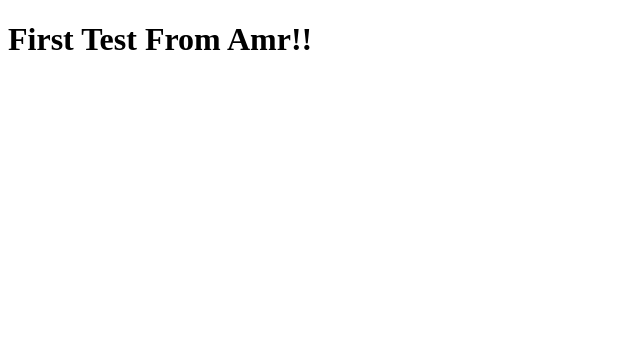
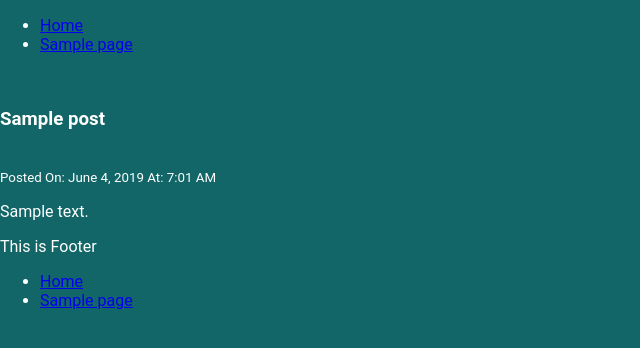
Before and after one commit to amrister/WordPressFirstOne, a WordPress theme: template index.php in a window 1280 px wide. Shown: the top 348 px of the page, without its empty margins (0-640 px from the left). Run offline with PHP 8.4 and a stand-in for WordPress, Linux system fonts and the light colour scheme; the site name, menu and one post (Sample post) are stand-ins, and other content is empty.

Commit message:
Base, Post Loop, Body Class, Page Template, and Theme Features ( Menus, Custom BK, Post Thumb, Custom Header ).

```diff
--- /dev/null
+++ b/css/master.css
@@ -0,0 +1,11 @@
+body{
+  margin: 0;
+  padding: 0;
+  color: #fff;
+  background-color: #126667;
+  font-family: "Roboto";
+}
+h1{
+  margin: 50px;
+  font-weight: 300;
+}
--- a/footer.php
+++ b/footer.php
@@ -1,4 +1,10 @@
 
-
+  <footer>
+    <p>This is Footer</p>
+    <?php wp_nav_menu( $args = array('theme_location'=>'secondary') ); ?>
+  </footer>
+  <?php
+    wp_footer();
+  ?>
   </body>
 </html>
--- /dev/null
+++ b/functions.php
@@ -0,0 +1,28 @@
+<?php
+
+  // Include Outside Files
+  function firstOne_enqueue(){
+    wp_enqueue_style('customstyle', get_template_directory_uri().'/css/master.css',array(), '1.0.0' , 'all' );
+    wp_enqueue_script( 'customjs' , get_template_directory_uri().'/js/main.js' , array() , '1.0.0' , true );
+  }
+  // Add_ Action is to Specify At which moment to use fn ( here In Icluding Template Scripts)
+  add_action( 'wp_enqueue_scripts' , 'firstOne_enqueue' );
+
+  // Add Menu in Appearence Section
+  function firstOne_theme_setup(){
+
+    add_theme_support( 'menus' );
+
+    register_nav_menu('primary', 'My Header Primary Navigation');
+    register_nav_menu( 'secondary', 'My Footer Navigation');
+
+  }
+  add_action( 'init', 'firstOne_theme_setup'); // Init (Initialization) or after_setup_theme
+
+  // Add new Features in Appearence Menu or other , We Can place it here or inside fn firstOne_theme_setup like add menus
+  // Check link for more https://developer.wordpress.org/reference/functions/add_theme_support/
+  add_theme_support( 'custom-background' );
+  add_theme_support( 'custom_header' );
+  add_theme_support( 'post-thumbnails' );
+
+ ?>
--- a/header.php
+++ b/header.php
@@ -3,7 +3,18 @@
   <head>
     <meta charset="utf-8">
     <title>First Experience</title>
-    <link rel="stylesheet" href="style.css">
-    <link rel="stylesheet" href="css/master.css">
+    <?php wp_head(); ?>
   </head>
-  <body>
+
+  <?php
+
+      if(is_front_page()){ // You Can use is_home if your home page is the Post page
+          $firstOneClasses = array('my-class','some-class');
+      }else{
+        $firstOneClasses = array('no-my-class','no-some-class');
+      }
+
+   ?>
+
+  <body <?php body_class( $firstOneClasses);?>>
+    <?php wp_nav_menu( array('theme_location'=>'primary'));?>
--- a/index.php
+++ b/index.php
@@ -1,3 +1,21 @@
 <?php get_header(); ?>
-<h1>First Test From Amr!!</h1>
+
+  <?php
+      if ( have_posts()) {
+        while ( have_posts() ) {
+          the_post();
+  ?>
+
+  <br/>
+  <div class='post'>
+    <h3> <?php  the_title(); ?> </h3>
+    <br/><small> Posted On: <?php  the_time('F j, Y'); ?> At: <?php the_time('g:i A'); ?></small>
+    <p><?php the_content(); ?></p>
+  </div>
+
+  <?php
+        }
+      }
+   ?>
+
 <?php get_footer(); ?>
--- /dev/null
+++ b/js/main.js
@@ -0,0 +1 @@
+console.log("amr");
```
Also changed, not shown: page-10.php (added, +15 -0 lines), page-onlyTitle.php (added, +18 -0 lines).
